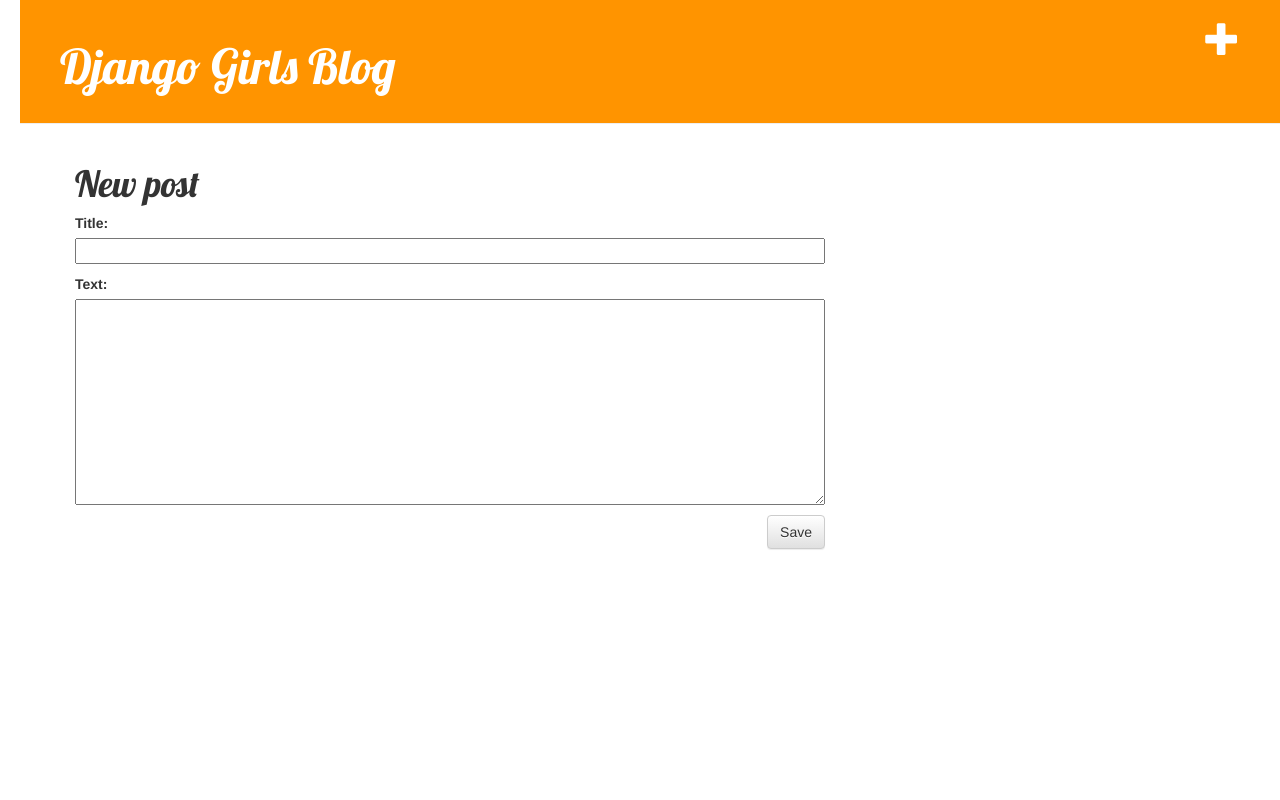
After one commit to autoidkey/django, a Django app: page /post/new/ in a window 1280 px wide. The commit adds this page. Run offline with Django 3.2, Linux system fonts and the light colour scheme; some libraries are stand-ins or nearby versions.

Commit message:
My Django query

```diff
--- /dev/null
+++ b/blog/forms.py
@@ -0,0 +1,8 @@
+from django import forms
+from .models import Post
+
+class PostForm(forms.ModelForm):
+
+    class Meta:
+        model = Post
+        fields = ('title', 'text',)
--- /dev/null
+++ b/blog/templates/blog/base.html
@@ -0,0 +1,29 @@
+{% load staticfiles %}
+<html>
+    <head>
+        <title>Django blog</title>
+        <link rel="stylesheet" href="//maxcdn.bootstrapcdn.com/bootstrap/3.2.0/css/bootstrap.min.css">
+        <link rel="stylesheet" href="//maxcdn.bootstrapcdn.com/bootstrap/3.2.0/css/bootstrap-theme.min.css">
+        <link rel="stylesheet" href="{% static 'css/blog.css' %}">
+        <link href="http://fonts.googleapis.com/css?family=Lobster&subset=latin,latin-ext" rel="stylesheet" type="text/css">
+    </head>
+    <body>
+        <div class="page-header">
+        <a href="{% url 'post_new' %}" class="top-menu"><span class="glyphicon glyphicon-plus"></span></a>
+        <h1><a href="/">Django Girls Blog</a></h1>
+    </div>
+    <div>
+            {% for post in posts %}
+                {{ post }}
+            {% endfor %}
+        </div>
+    <div class="content container">
+        <div class="row">
+            <div class="col-md-8">
+            {% block content %}
+            {% endblock %}
+            </div>
+        </div>
+    </div>
+    </body>
+</html>
--- /dev/null
+++ b/blog/templates/blog/post_edit.html
@@ -0,0 +1,9 @@
+{% extends 'blog/base.html' %}
+
+{% block content %}
+    <h1>New post</h1>
+    <form method="POST" class="post-form">{% csrf_token %}
+        {{ form.as_p }}
+        <button type="submit" class="save btn btn-default">Save</button>
+    </form>
+{% endblock %}
--- a/blog/urls.py
+++ b/blog/urls.py
@@ -5,4 +5,6 @@
     url(r'^$', views.post_list),
     url(r'^memo', views.memo),
     url(r'^temp', views.temp),
+    url(r'^post/(?P<pk>[0-9]+)/$', views.post_detail, name='post_detail'),
+    url(r'^post/new/$', views.post_new, name='post_new'),
 ]
--- a/blog/views.py
+++ b/blog/views.py
@@ -1,6 +1,7 @@
-from django.shortcuts import render
+from django.shortcuts import render, get_object_or_404, redirect
 from django.utils import timezone
 from .models import Post
+from .forms import PostForm
 
 # Create your views here.
 def post_list(request):
@@ -12,3 +13,21 @@
 
 def temp(request):
 	return render(request, 'blog/temp.html', {})
+
+def post_detail(request, pk):
+    post = get_object_or_404(Post, pk=pk)
+    return render(request, 'blog/post_detail.html', {'post': post})
+
+def post_new(request):
+    #form = PostForm()
+    #return render(request, 'blog/post_edit.html', {'form': form})
+    if request.method == "POST":
+        form = PostForm(request.POST)
+        if form.is_valid():
+            post = form.save(commit=False)
+            post.author = request.user
+            post.save()
+            return redirect('post_detail', pk=post.pk)
+    else:
+        form = PostForm()
+    return render(request, 'blog/post_edit.html', {'form': form})
--- a/mysite/urls.py
+++ b/mysite/urls.py
@@ -22,4 +22,5 @@
     url(r'', include('blog.urls')), #add
     url(r'^memo', include('blog.urls')),
     url(r'^temp', include('blog.urls')),
+    url(r'^post/(?P<post_id>[0-9]+)/$', include('blog.urls')),
 ]
--- a/static/css/blog.css
+++ b/static/css/blog.css
@@ -1,3 +1,56 @@
 h1 a {
     color: #FCA205;
+    font-family: 'Lobster';
 }
+
+body {
+    padding-left: 20px;
+}
+
+.page-header {
+    background-color: #ff9400;
+    margin-top: 0;
+    padding: 20px 20px 20px 40px;
+}
+
+.page-header h1, .page-header h1 a, .page-header h1 a:visited, .page-header h1 a:active {
+    color: #ffffff;
+    font-size: 36pt;
+    text-decoration: none;
+}
+
+.content {
+    margin-left: 40px;
+}
+
+h1, h2, h3, h4 {
+    font-family: 'Lobster', cursive;
+}
+
+.date {
+    float: right;
+    color: #828282;
+}
+
+.save {
+    float: right;
+}
+
+.post-form textarea, .post-form input {
+    width: 100%;
+}
+
+.top-menu, .top-menu:hover, .top-menu:visited {
+    color: #ffffff;
+    float: right;
+    font-size: 26pt;
+    margin-right: 20px;
+}
+
+.post {
+    margin-bottom: 70px;
+}
+
+.post h1 a, .post h1 a:visited {
+    color: #000000;
+}
```
Also changed, not shown: blog/templates/blog/post_detail.html (added, +14 -0 lines), blog/templates/blog/post_list.html (+10 -28 lines), 1 other file.
